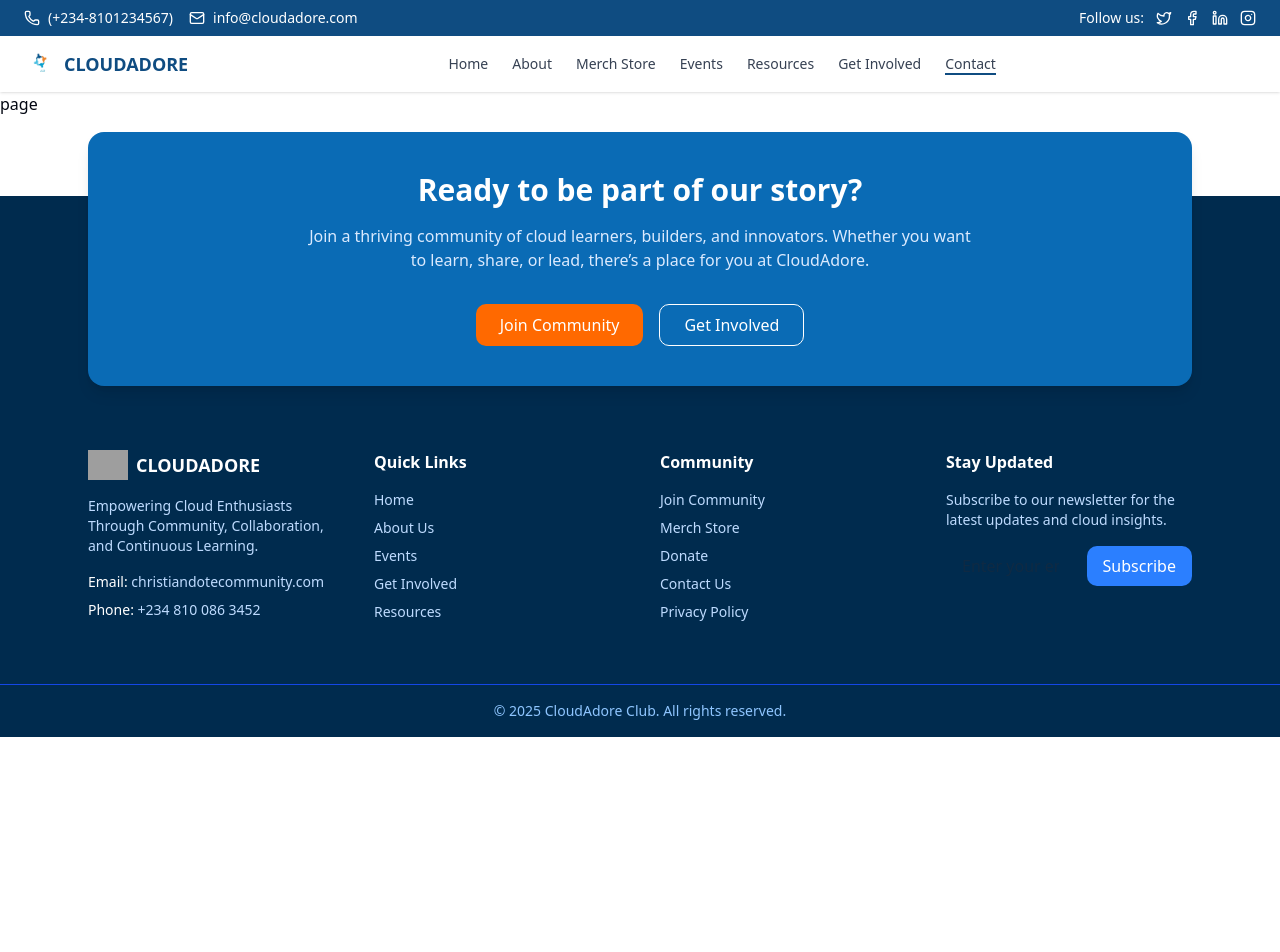
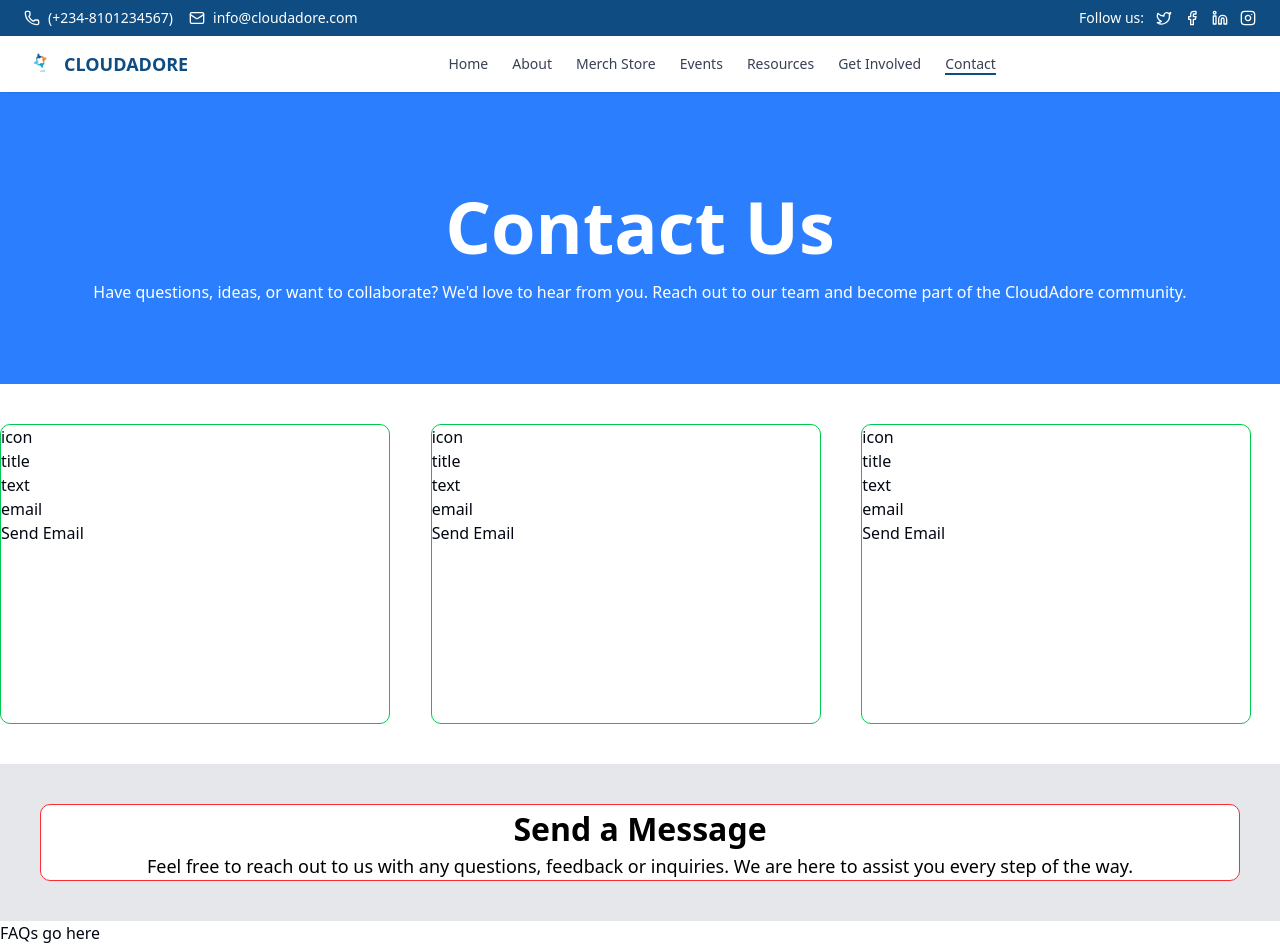
Before and after one commit to cloudadore-LLC/cloudadore, a Next.js app: page /contact in a window 1280 px wide. Shown: the top 952 px of the page. Before the commit the page ends 800 px from the top, so only its background shows below. Built offline with nearby package versions, Linux system fonts and the light colour scheme; grey boxes are pictures that could not be loaded.

Commit message:
contact and get-involved pages initialized

```diff
--- a/app/contact/page.tsx
+++ b/app/contact/page.tsx
@@ -1,9 +1,49 @@
-import React from 'react'
+import React from "react";
 
 const page = () => {
   return (
-    <div>page</div>
-  )
-}
+    <div className=" outline mx-auto">
+      {/* hero section */}
+      <section className="bg-blue-500 text-white text-center p-20 ">
+        <p className="font-bold  text-[72px]">Contact Us</p>
+        <p className="  items-center ">
+          Have questions, ideas, or want to collaborate? We'd love to hear from
+          you. Reach out to our team and become part of the CloudAdore
+          community.
+        </p>
+      </section>
+      <div className="max-w-7xl mx-auto  my-10">
+        <section className="my-10">
+          <div className=" grid md:grid-cols-3 gap-3">
+            {[1, 2, 3].map((card) => (
+              <div className="border border-green-500 w-[390px] h-[300px] rounded-lg  items-center ">
+                <p>icon</p>
+                <p>title</p>
+                <p>text</p>
+                <p>email</p>
+                <button>Send Email</button>
+              </div>
+            ))}
+          </div>
+        </section>
+      </div>
+      <section className="bg-gray-200 p-10">
+        <div className="bg-white border border-red-500 rounded-lg text-black text-center ">
+          <p className="font-bold text-[32px] ">Send a Message</p>
+          <h1 className="text-[18px]" >
+            Feel free to reach out to us with any questions, feedback or
+            inquiries. We are here to assist you every step of the way.
+          </h1>
+        </div>
+      </section>
+      <section>
+        FAQs go here
+        <h1 className="text-[32px] font-semibold  my-5 " >Frequently asked Questions</h1>
+        <h1  className="w-[961px]"> Find quick answers to common questions about CloudAdore Club </h1>
 
-export default page
+      </section>
+    </div>
+  );
+};
+
+export default page;
--- /dev/null
+++ b/app/get-involved/page.tsx
@@ -0,0 +1,26 @@
+import React from "react";
+
+const page = () => {
+  return (
+    <div>
+      <section className="bg-gray-500 text-white text-4xl text-center p-20">
+       <h1 className="font-bold text-5xl my-3 " >Get Involved</h1>
+        <p className="font-[20px]  ">
+          Join hands with us to make a lasting impact. Whether you want to
+          volunteer, mentor, or partner, there’s a place for you at CloudAdore.
+        </p>
+      </section>
+
+      <section>
+        <div className="flex space-x-3 items-center align-center outline ">
+          <span>Volunteer</span>
+          <span>Partner With Us</span>
+          <span>Mentorship</span>
+        </div>
+        <div></div>
+      </section>
+    </div>
+  );
+};
+
+export default page;
--- a/views/Header.tsx
+++ b/views/Header.tsx
@@ -37,7 +37,7 @@ const Header: React.FC = () => {
       name: "Resources",
       link: "/resources",
     },
-    { name: "Get Involved", link: "/getInvolved" },
+    { name: "Get Involved", link: "/get-involved" },
     { name: "Contact", link: "/contact" },
   ];
 
```
